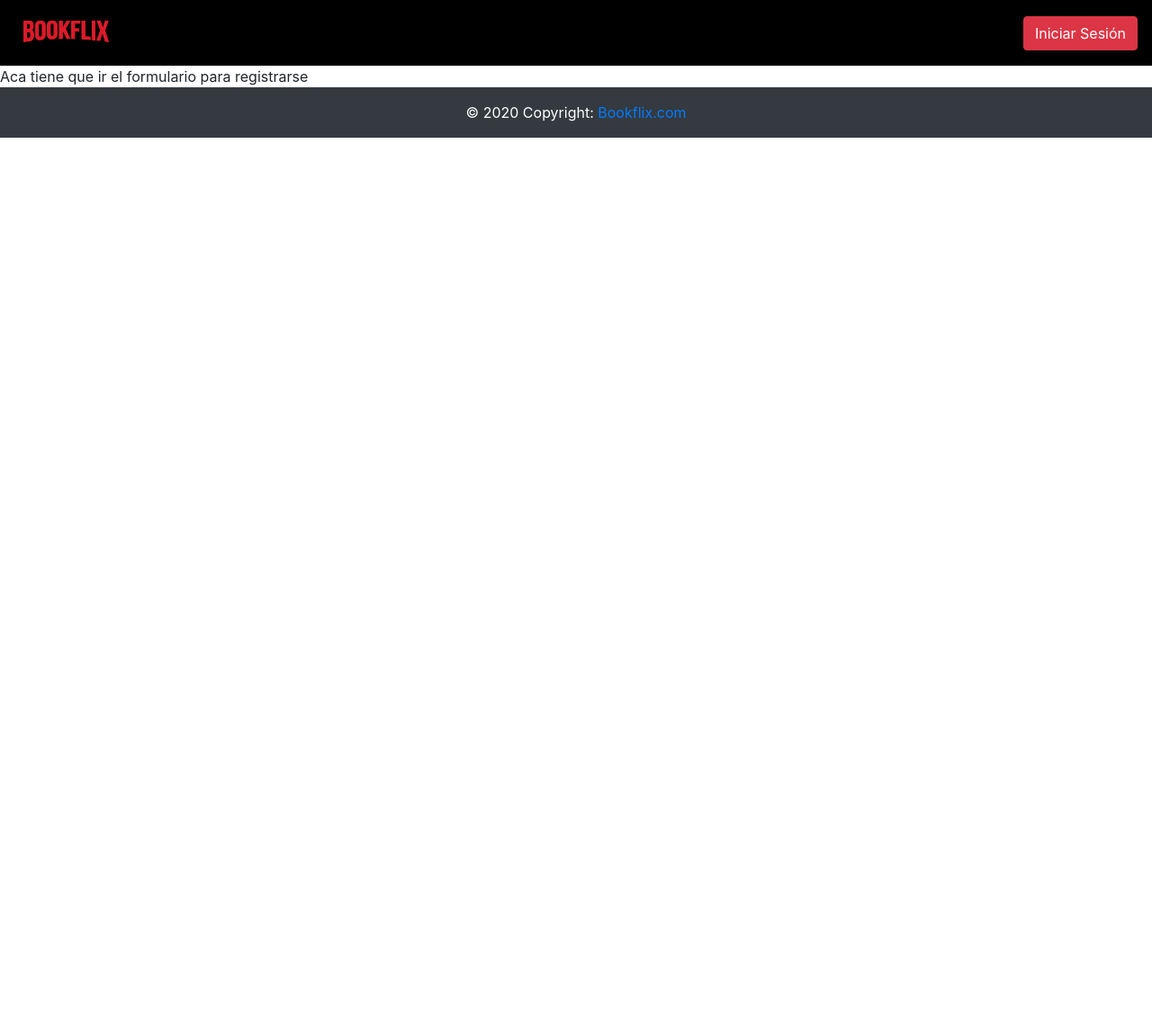
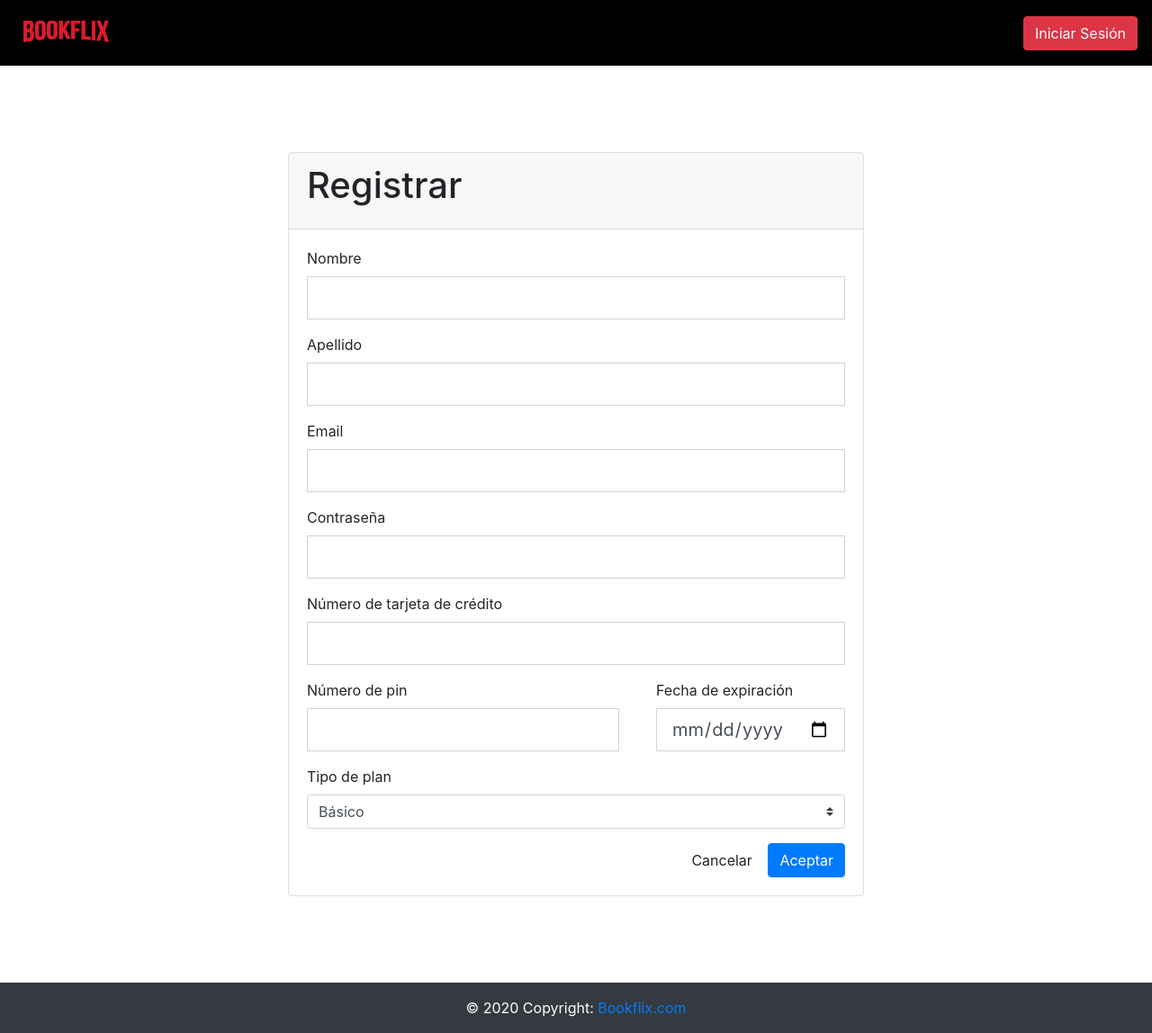
Before and after one commit to ArmandoTercero/Bookflix, a Flask app: page /registrar in a window 1280 px wide. Shown: the whole page at 90% size. Before the commit the page ends 153 px from the top, so only its background shows below. Run offline with Flask 2, Linux system fonts and the light colour scheme; some libraries are stand-ins or nearby versions.

Commit message:
Corregí un error de ortografía que había en el inicio de sesión. Ahora el login pide por un email y no un usuario. Agregue un formulario para que los usuarios se registren, todavía no tiene lógica y no realiza ningun tipo de carga a la BBDD.

```diff
--- a/bookflix/app.py
+++ b/bookflix/app.py
@@ -31,9 +31,12 @@ def logout():
 	return render_template('index.html')
 
 # Ruta para registrarse
-@app.route("/registrar")
+@app.route("/registrar", methods=["POST", "GET"])
 def registrar():
-	return render_template('registrar.html')
+	if request.method == "POST":
+		return "<h1> REGISTRANDO USUARIO </h1> <br> " + str(request.form)
+	else:
+		return render_template('registrar.html')
 
 # Rutas de usuario
 app.add_url_rule('/hello/<nombre>', 'usuario_hello', usuario.hello)
--- a/bookflix/templates/registrar.html
+++ b/bookflix/templates/registrar.html
@@ -8,6 +8,75 @@
 
 {% block content %}
 
-	Aca tiene que ir el formulario para registrarse
+	<div class="container p-5">
+		<div class="card mx-auto m-5" style="width: 40rem;">
+			<div class="card-header">
+				<h1 class="card-title">Registrar</h1>
+			</div>
+
+			<div class="card-body">
+				<span class="card-text">
+					<form method="POST">
+						<section class="form-group">
+							<label for="nombre"> Nombre </label>
+							<input type="text" class="form-control form-control-lg rounded-0" name="nombre"
+								id="nombre" required>
+						</section>
+
+						<section class="form-group">
+							<label for="apellido"> Apellido </label>
+							<input type="text" class="form-control form-control-lg rounded-0" name="apellido"
+								id="apellido" required>
+						</section>
+
+						<section class="form-group">
+							<label for="email"> Email </label>
+							<input type="email" class="form-control form-control-lg rounded-0" name="email"
+								id="email" required>
+						</section>
+
+						<section class="form-group">
+							<label for="password"> Contraseña </label>
+							<input type="password" class="form-control form-control-lg rounded-0"
+								name="password" id="password" required="" autocomplete="new-password">
+						</section>
+
+						<section class="form-group">
+							<label for="tarjetaNumero"> Número de tarjeta de crédito </label>
+							<input type="number" class="form-control form-control-lg rounded-0" name="tarjetaNumero"
+								id="tarjetaNumero" required>
+						</section>
+
+						<div class="d-flex">
+							<section class="form-group mr-auto">
+								<label for="tarjetaPin"> Número de pin </label>
+								<input type="number" class="form-control form-control-lg rounded-0" name="tarjetaPin"
+									id="tarjetaPin" required>
+							</section>
+
+							<section class="form-group">
+								<label for="tarjetaFechaDeExpiracion"> Fecha de expiración </label>
+								<input type="date" class="form-control form-control-lg rounded-0" name="tarjetaFechaDeExpiracion"
+									id="tarjetaFechaDeExpiracion" required>
+							</section>
+						</div>
+
+						<section class="form-group">
+							<label for="plan"> Tipo de plan </label>
+							<select id="plan" name="plan" class="custom-select ">
+								<option value="basico">Básico</option>
+								<option value="familiar">Familiar</option>
+							</select>
+						</section>
+
+						<div class="text-right">
+							<a href="{{ url_for('index') }}" class="btn btn-white">Cancelar</a>
+							<button type="submit" class="btn btn-primary">Aceptar</button>
+						</div>
+					</form>
+				</span>
+			</div>
+		</div>
+	</div>
 
 {% endblock %}
```
Also changed, not shown: bookflix/templates/login.html (+4 -4 lines).
